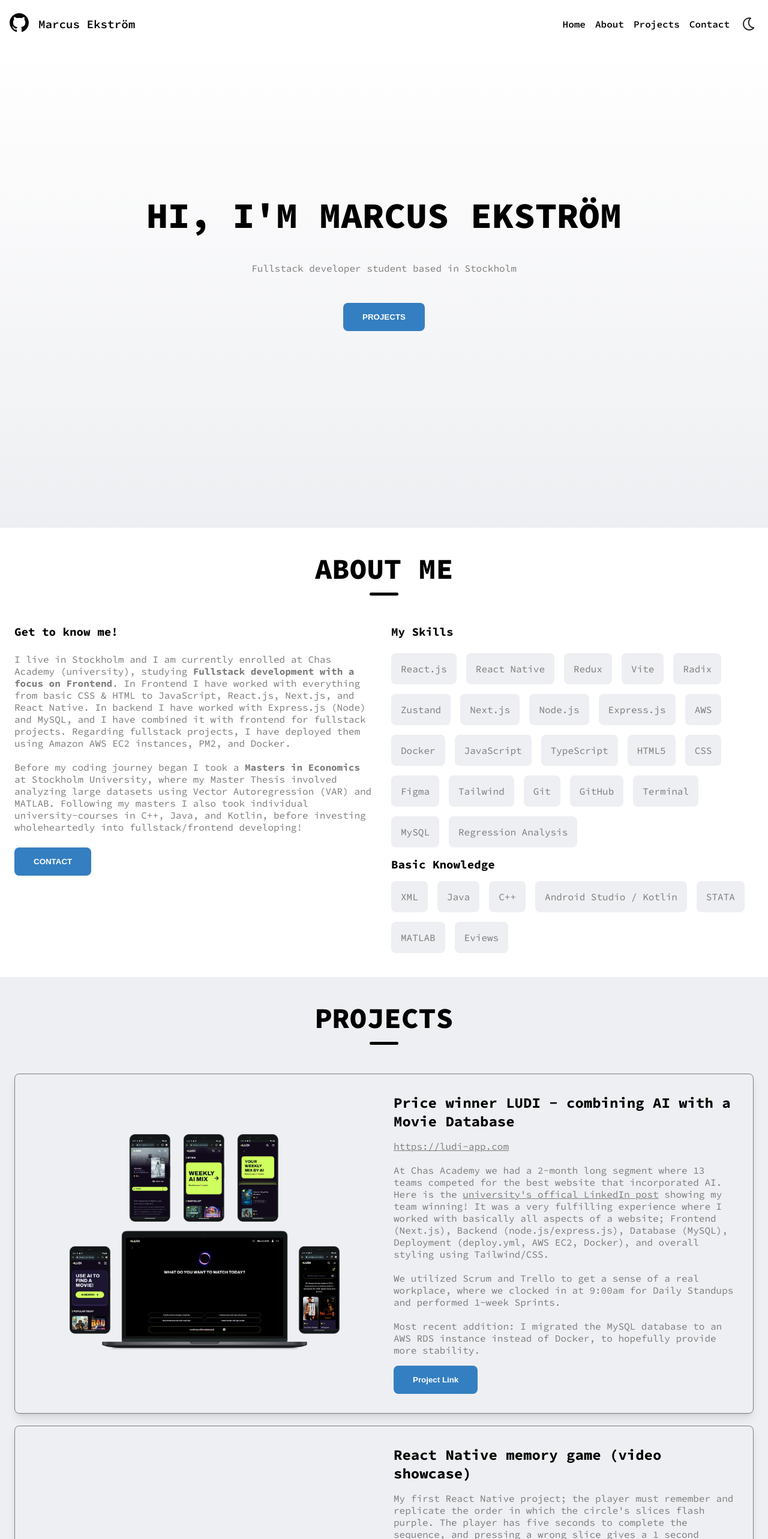
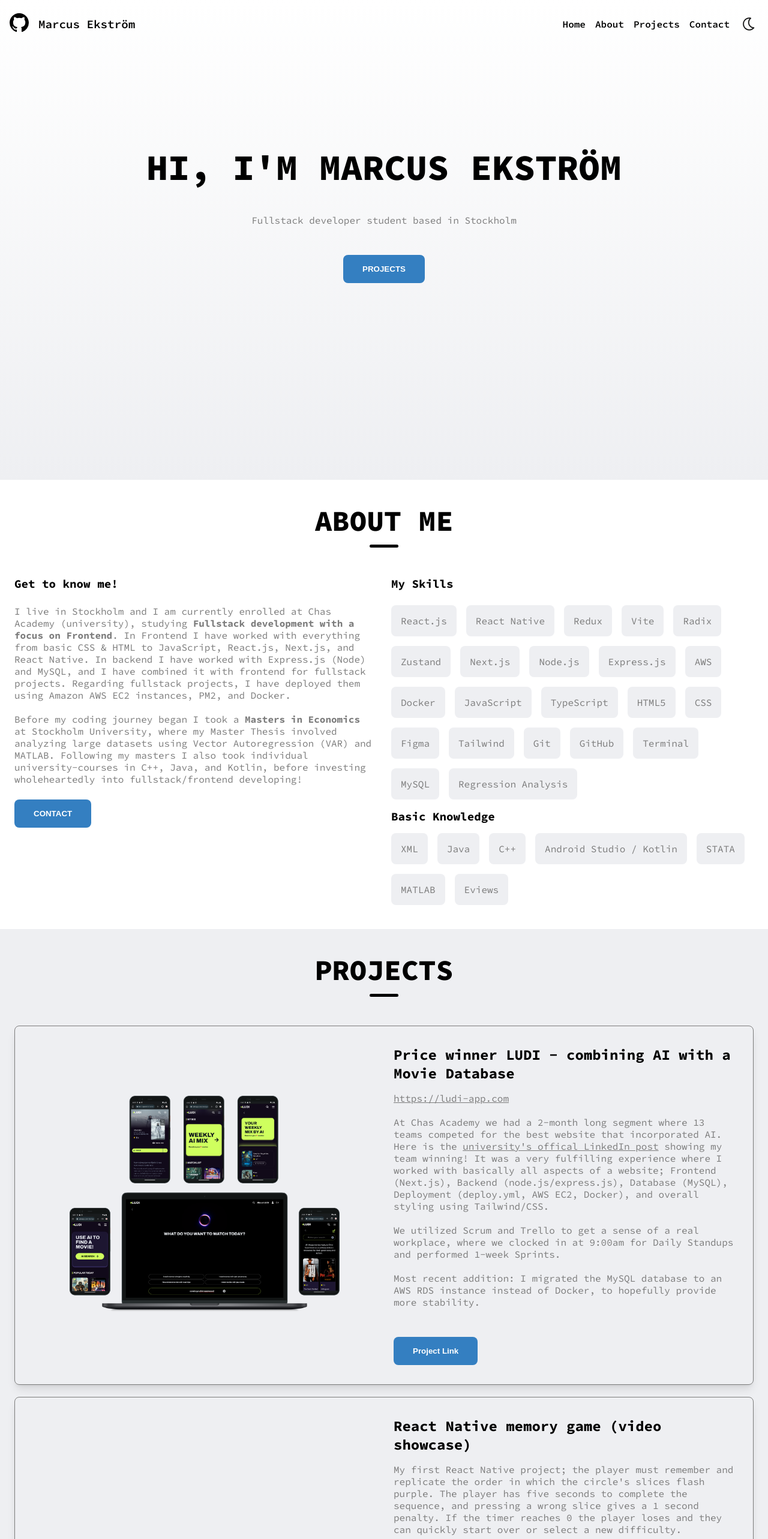
Before and after one commit to maek95/portfolio-marcus-ekstrom, a Next.js app: page / in a window 1280 px wide. Shown: the top 2566 px of the page at 60% size. Built offline with nearby package versions, Linux system fonts and the light colour scheme; grey boxes are pictures that could not be loaded.

Commit message:
opacity transition header, herotitleref(not using), gradients

```diff
--- a/SectionRefContext.jsx
+++ b/SectionRefContext.jsx
@@ -23,9 +23,10 @@ export function SectionRefProvider({children}) {
   const aboutMeSectionRef = useRef(null);
   const heroSectionRef = useRef(null);
   const contactSectionRef = useRef(null);
+  const heroTitleRef = useRef(null);
 
   return (
-    <SectionRefContext.Provider value={{projectsSectionRef, aboutMeSectionRef, heroSectionRef, contactSectionRef, scrollToSection}}>
+    <SectionRefContext.Provider value={{projectsSectionRef, aboutMeSectionRef, heroSectionRef, contactSectionRef, heroTitleRef, scrollToSection}}>
       {children}
     </SectionRefContext.Provider>
   )
--- a/app/page.js
+++ b/app/page.js
@@ -42,6 +42,7 @@ export default function Home() {
         <div className="" ref={aboutMeSectionRef}></div> {/* dispatch aboutMeSectionRef ? */}
         <Section
           title="ABOUT ME"
+          /* gradient="blue-white-gradient" */
           /* bgcolor={"[#f7f8fc]"}
           darkbgcolor={"[#23272F]"} */
 
--- a/components/Header.jsx
+++ b/components/Header.jsx
@@ -4,19 +4,86 @@ import { SectionRefContext } from "@/SectionRefContext";
 https://www.npmjs.com/package/hamburger-react
  */
 import Hamburger from "hamburger-react";
-import { useContext, useState } from "react";
+import { useContext, useEffect, useState } from "react";
 import ThemeButton from "./ThemeButton";
 
 
 export default function Header({ isHamburgerClicked, setIsHamburgerClicked}) {
 
-  const { projectsSectionRef, aboutMeSectionRef, heroSectionRef, contactSectionRef, scrollToSection } = useContext(SectionRefContext)
+  const { projectsSectionRef, aboutMeSectionRef, heroSectionRef, contactSectionRef, heroTitleRef, scrollToSection } = useContext(SectionRefContext)
 
   console.log(isHamburgerClicked);
 
+  const [isBgOpacityHigh, setIsBgOpacityHigh] = useState(false);
+
+  useEffect(() => {
+    const handleScroll = () => {
+      if (window.scrollY > 40) {
+        setIsBgOpacityHigh(false);
+
+      } else {
+
+        setIsBgOpacityHigh(true);
+
+      }
+    };
+
+    window.addEventListener('scroll', handleScroll);
+
+    return () => {
+      window.removeEventListener('scroll', handleScroll);
+    };
+  }, []);
+
+   /* useEffect(() => {
+    const handleScroll = () => {
+      if (heroTitleRef.current) {
+        const heroTitleTop = heroTitleRef.current.getBoundingClientRect().top + window.scrollY;
+        if (window.scrollY > heroTitleTop - 80) {
+          setIsBgOpacityHigh(true);
+        } else {
+          setIsBgOpacityHigh(false);
+        }
+      }
+    };
+
+    window.addEventListener('scroll', handleScroll);
+
+    return () => {
+      window.removeEventListener('scroll', handleScroll);
+    };
+  }, []);  */
+
+   /* useEffect(() => {
+    const observer = new IntersectionObserver(
+      (entries) => {
+        entries.forEach((entry) => {
+          if (entry.isIntersecting) {
+            setIsBgOpacityHigh(true);
+
+          } else {
+            setIsBgOpacityHigh(false);
+
+          }
+        });
+      },
+      { threshold: 0.1 }
+    );
+
+    if (heroTitleRef.current) {
+      observer.observe(heroTitleRef.current);
+    }
+
+    return () => {
+      if (heroTitleRef.current) {
+        observer.unobserve(heroTitleRef.current);
+      }
+    };
+  }, []); */
+
   // TODO: fix hamburger-menu!
   return (
-    <header className="text-black dark:text-white z-40 sticky h-20 top-0 left-0 right-0 px-4 flex justify-between bg-white dark:bg-[#23272F] opacity-[98%]">
+    <header className={`text-black dark:text-white z-40 sticky h-20 top-0 left-0 right-0 px-4 flex justify-between ${isBgOpacityHigh ? 'bg-white/0' : 'bg-white/95'} ${isBgOpacityHigh ? 'dark:bg-[#23272F]/0' : 'dark:bg-[#23272F]/95'} transition-all duration-500 ease-in-out`}>
       <div className="flex flex-row items-center justify-center gap-4">
         {/*profile picture + name */}
         <div className="flex">
--- a/components/Hero.jsx
+++ b/components/Hero.jsx
@@ -5,11 +5,11 @@ import { SectionRefContext } from "@/SectionRefContext";
 
 export default function Hero() {
 
-  const { scrollToSection, projectsSectionRef } = useContext(SectionRefContext);
+  const { scrollToSection, projectsSectionRef, heroTitleRef } = useContext(SectionRefContext);
 
   //bg-[#EEEFF2] dark:bg-[#1A1C21]
-  return (
-    <div className="h-lvh flex justify-center items-center min-w-full bg-white-gradient dark:bg-dark-gradient" //see tailwind.config.js, I added these custom gradients there!
+  return ( // mt-[-80px] due to Header being 80px
+    <div className="h-lvh mt-[-80px] flex justify-center items-center min-w-full bg-white-gray-gradient dark:bg-dark-gradient" //see tailwind.config.js, I added these custom gradients there!
     /* style={{
       //background: "linear-gradient(to top, #EEEFF2 0%, #EEEFF2 80%, #FFFFFF 100%)"
        //background: "linear-gradient(to bottom, #23272F 0%, #1A1C21 100%)"
@@ -18,7 +18,8 @@ export default function Hero() {
     > {/* TODO: h-96 or h-lvh? */}
       {/* mt-[-5rem] because <Header> is h-20 and pushes Hero down 5rem */}
       <div className="mt-[-5rem] flex flex-col gap-12 text-center sm:w-[70%]">
-        <h1 className="text-black dark:text-white text-5xl lg:text-6xl font-extrabold mx-4 ">HI, I'M MARCUS EKSTRÖM</h1>
+        <div ref={heroTitleRef} className="absolute"></div>
+        <h1  className="text-black dark:text-white text-5xl lg:text-6xl font-extrabold mx-4 ">HI, I'M MARCUS EKSTRÖM</h1>
         <p className="mx-4">Fullstack developer student based in Stockholm</p>
 
         <div className="flex justify-center mx-4">
--- a/components/Projects.jsx
+++ b/components/Projects.jsx
@@ -197,18 +197,21 @@ function Project({
             </div>}
           </div>
 
-          <div className="w-full flex flex-col items-center lg:items-start text-center lg:text-start gap-4">
-            <h3 className="text-black dark:text-white ">{title}</h3>
+          <div className="w-full flex flex-col items-center lg:items-start  lg:text-start gap-4">
+            <div className="flex w-full text-start">
 
-            <div className="w-full">
+              <h3 className="text-black dark:text-white ">{title}</h3>
+            </div>
+
+            <div className="flex w-full text-start">
               <p className="">{children}</p>
             </div>
             {/* wrapped Link around Button instead of sending a complex onClick function to BlueButton for opening a link... */}
             {isFinished ? (<>
-              {projectLink && <Link className="no-underline" href={projectLink} target="_blank">
+              {projectLink && <Link className="no-underline pt-8" href={projectLink} target="_blank"> {/* with pt-8 you also have to account for gap-4 */}
                 <BlueButton title={"Project Link"} />
               </Link>}
-              {githubLink && <Link className="no-underline " href={githubLink} target="_blank">
+              {githubLink && <Link className="no-underline pt-8" href={githubLink} target="_blank"> {/* with pt-8 you also have to account for gap-4 */}
 
                 <BlueButton isGitHubLink={true} title={"GitHub Link"} />
               </Link>}
--- a/components/Section.jsx
+++ b/components/Section.jsx
@@ -1,8 +1,8 @@
-export default function Section({ title, bgcolor, darkbgcolor, children, whitegradient, graygradient}) {
+export default function Section({ title, bgcolor, darkbgcolor, children, whitegradient, graygradient, gradient}) {
   return (
     <div
       id={title}
-      className={`min-h-96 px-6 pt-5 pb-10 bg-${bgcolor} dark:bg-${darkbgcolor}`}
+      className={`min-h-96 px-6 pt-5 pb-10 bg-${bgcolor} dark:bg-${darkbgcolor} bg-${gradient}`}
       // not using gradients on section atm. Also, see how I did in Hero component, there I use Tailwind with the gradient in tailwind.config.js
       /* style={{ background: graygradient
         ? "linear-gradient(to right, #EEEFF2 0%, #EEEFF2 70%, #D8DADF 100%)"
--- a/tailwind.config.js
+++ b/tailwind.config.js
@@ -15,8 +15,10 @@ module.exports = {
         "gradient-radial": "radial-gradient(var(--tw-gradient-stops))",
         "gradient-conic":
           "conic-gradient(from 180deg at 50% 50%, var(--tw-gradient-stops))",
-        'white-gradient': 'linear-gradient(to bottom, #FFFFFF 0%, #EEEFF2 100%)',
+        'white-gray-blue-gradient': 'linear-gradient(to bottom, #FFFFFF 0%, #EEEFF2 70%, #7299B3 100%)',
+        'white-gray-gradient': 'linear-gradient(to bottom, #FFFFFF 0%, #EEEFF2 100%)',
         'dark-gradient': 'linear-gradient(to bottom, #23272F 0%, #1A1C21 100%)',
+        'blue-white-gradient': 'linear-gradient(to top, #FFFFFF 0%, #EEEFF2 70%, #7299B3 100%)',
       },
     },
   },
```
